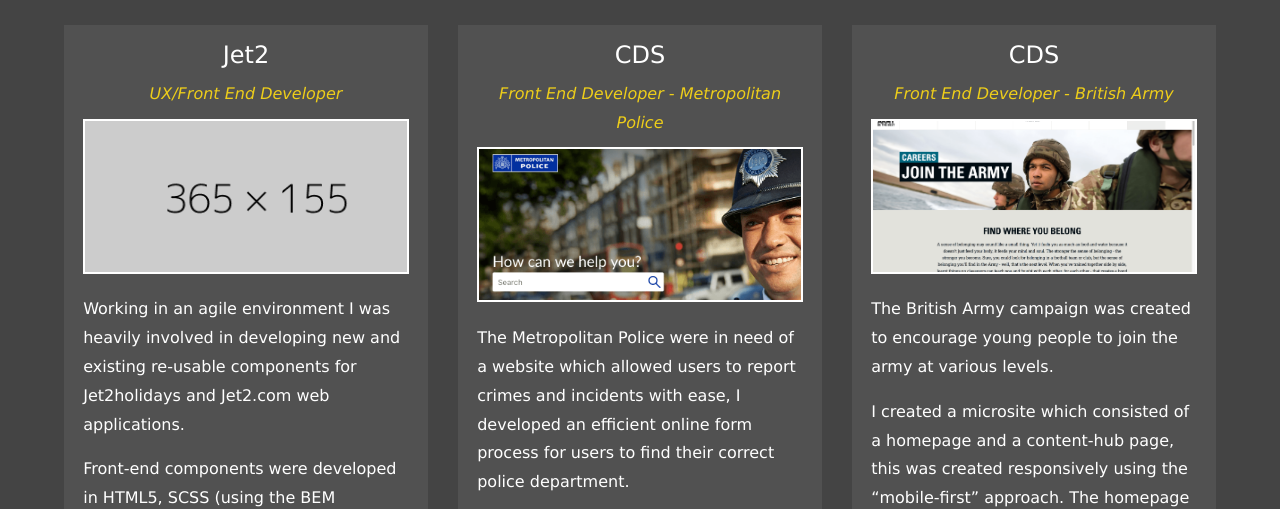
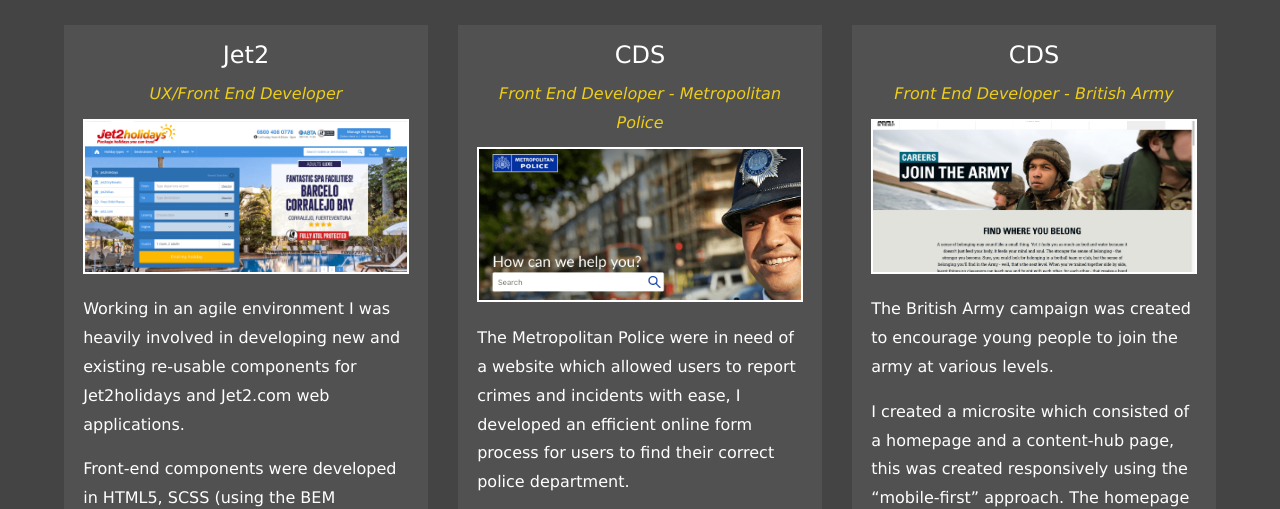
Before and after one commit to mjhussain21/web-portfolio, a website: page dist/projects.html in a window 1280 px wide. Shown: the part 301-810 px from the top of the page. Drawn offline with nearby package versions, Linux system fonts and the light colour scheme; files that its build step writes are made by us from their sources; the site is published under a folder, as on GitHub Pages, so addresses that start at the root find nothing.

Commit message:
updated jet2 image ref

```diff
--- a/dist/projects.html
+++ b/dist/projects.html
@@ -74,7 +74,7 @@
         <h6 class="project-card__sub-txt">UX/Front End Developer</h6>
 
         <div class="container">
-          <img class="project-card__img lazy" src="img/placeholder.gif" data-src="/dist/img/jet2.jpg" width="365" height="155" alt="Jet2Holidays">
+          <img class="project-card__img lazy" src="img/placeholder.gif" data-src="img/jet2.jpg" width="365" height="155" alt="Jet2Holidays">
         </div>
 
         <div class="project-card__info">
```
